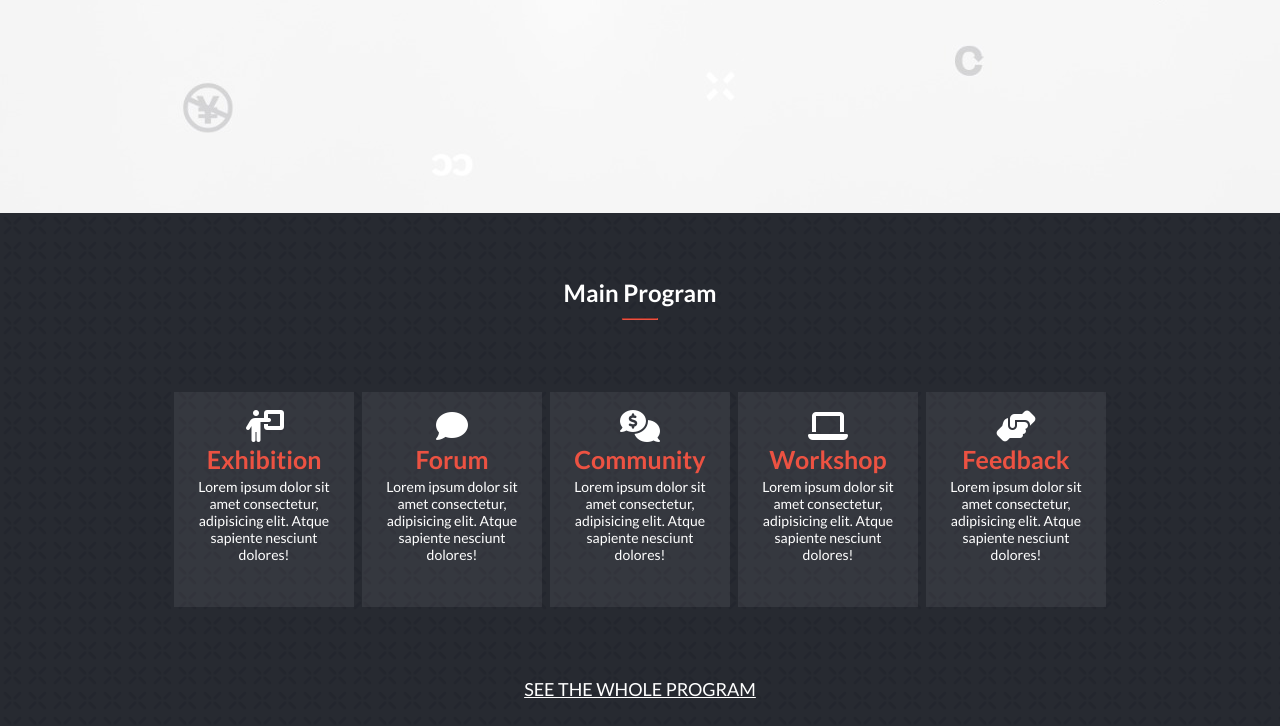
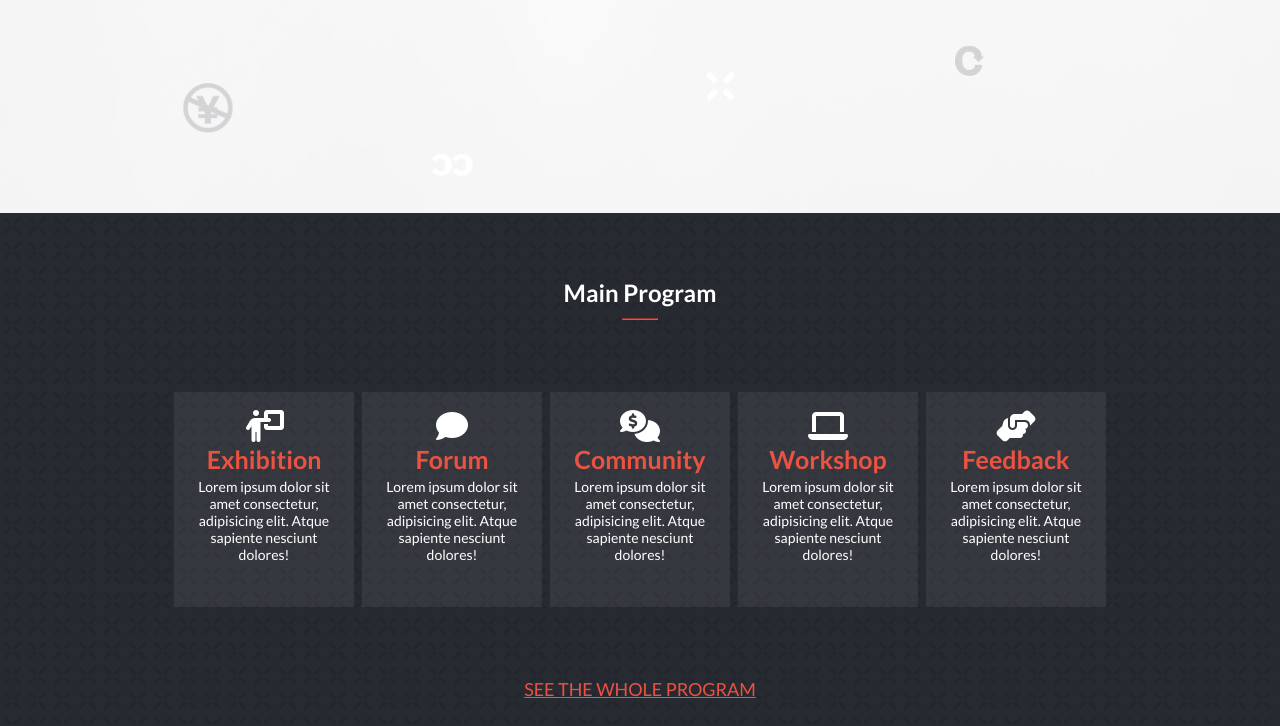
Before and after one commit to Afsheen96/Capstone-project-module-1, a website: page index.html in a window 1280 px wide. In both pictures the pointer is over the link "SEE THE WHOLE PROGRAM". Shown: the part 601-1327 px from the top of the page. Drawn offline with Linux system fonts and the light colour scheme.

Commit message:
add hover effect on program

```diff
--- a/style.css
+++ b/style.css
@@ -178,3 +178,6 @@ ul {
 .join-btn {
     display: none;
 }
+.more-program:hover {
+    color: var(--red);
+}
```
